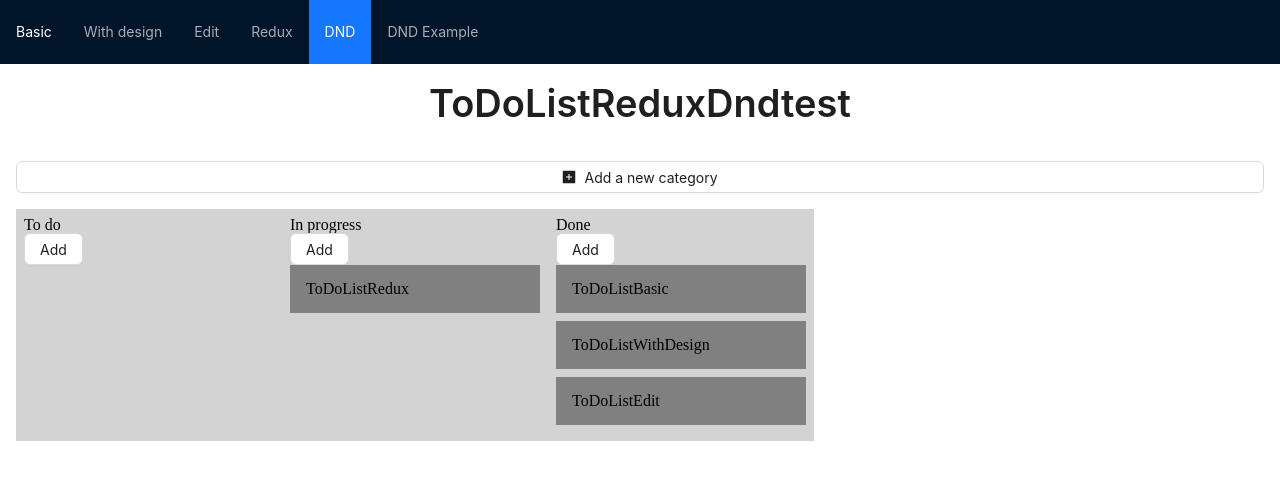
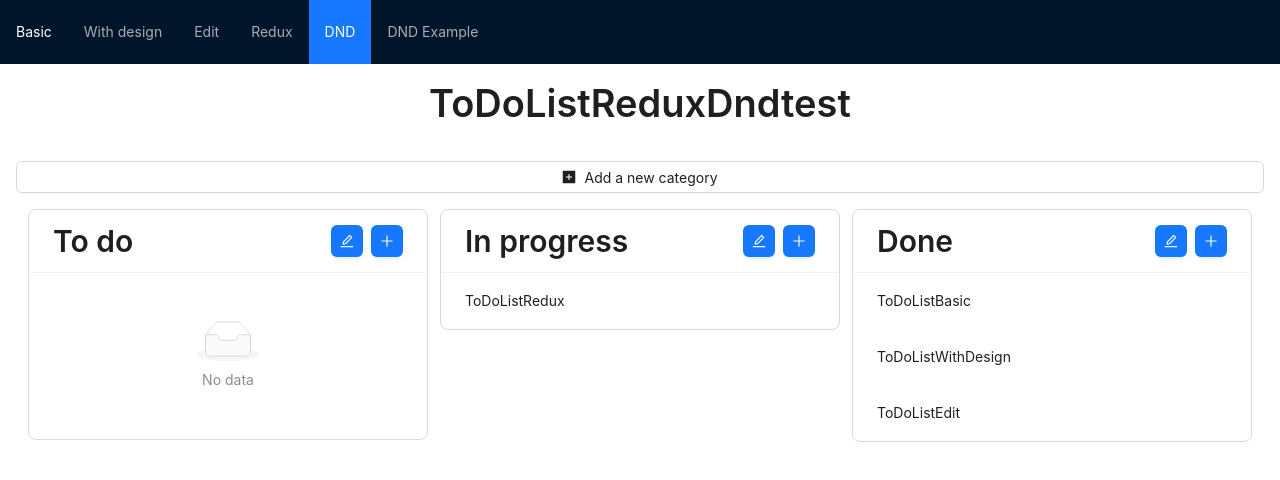
Before and after one commit to yannHippert/react-todolist-lesson, a React (Create React App) app: page /todo-list-redux-dnd in a window 1280 px wide. Shown: the top 480 px of the page. Built offline with nearby package versions, Linux system fonts and the light colour scheme.

Commit message:
DND with redux

```diff
--- a/src/Examples/DndExample/index.js
+++ b/src/Examples/DndExample/index.js
@@ -75,7 +75,7 @@ function QuoteApp() {
       newState[sInd] = result[sInd];
       newState[dInd] = result[dInd];
 
-      setState(newState.filter((group) => group.length));
+      setState(newState);
     }
   }
 
--- a/src/TodoListReduxDnd/CatgeoryList/CategoryList.tsx
+++ b/src/TodoListReduxDnd/CatgeoryList/CategoryList.tsx
@@ -10,7 +10,7 @@ interface CategoryListProps {
   category: ICategory;
   onEditCategory: () => void;
   onAddItem: () => void;
-  onEditItem: (categoryId: string, itemId: string) => void;
+  onEditItem: (itemId: string) => void;
 }
 
 const CategoryList = ({ category, onEditCategory, onAddItem, onEditItem }: CategoryListProps) => {
@@ -35,7 +35,12 @@ const CategoryList = ({ category, onEditCategory, onAddItem, onEditItem }: Categ
         <Draggable key={item.id} draggableId={item.id} index={index}>
           {(provided, snapshot) => (
             <div ref={provided.innerRef} {...provided.draggableProps} {...provided.dragHandleProps}>
-              <Text>{item.name}</Text>
+              <List.Item
+                className="list-item"
+                actions={[<Button type="primary" icon={<EditOutlined />} onClick={() => onEditItem(item.id)} />]}
+              >
+                <Text>{item.name}</Text>
+              </List.Item>
             </div>
           )}
         </Draggable>
@@ -44,15 +49,4 @@ const CategoryList = ({ category, onEditCategory, onAddItem, onEditItem }: Categ
   );
 };
 
-/*
-   <List.Item
-                className="list-item"
-                actions={[
-                  <Button type="primary" icon={<EditOutlined />} onClick={() => onEditItem(category.id, item.id)} />
-                ]}
-              >
-                <Text>{item.name}</Text>
-              </List.Item>
-*/
-
 export default CategoryList;
--- a/src/TodoListReduxDnd/ItemModal/ItemModal.tsx
+++ b/src/TodoListReduxDnd/ItemModal/ItemModal.tsx
@@ -1,11 +1,10 @@
 import { useEffect, useState } from 'react';
-import { Space, Input, Select, Typography, Modal, Button, message as PopupMessage } from 'antd';
-import { ICategory, TCategoryId } from '../types/Category';
+import { Space, Input, Typography, Modal, Button, message as PopupMessage } from 'antd';
+import { TCategoryId } from '../types/Category';
 import { IItem } from '../types/Item';
 import { ExclamationCircleFilled } from '@ant-design/icons';
 import { useDispatch } from 'react-redux';
 import { addItem, deleteItem, updateItem } from '../redux/ToDoListSlice';
-import { useSelector } from 'react-redux';
 
 const { Text } = Typography;
 
@@ -19,7 +18,6 @@ export interface ItemModalProps {
 
 const ItemModal = ({ isOpen, onClose, initialCategoryId, item }: ItemModalProps) => {
   const dispatch = useDispatch();
-  const categories = useSelector((state: any) => state.list.categories);
   const [itemName, setItemName] = useState<string>('');
   const [selectedCategory, setSelectedCategory] = useState<string>('');
 
@@ -39,8 +37,7 @@ const ItemModal = ({ isOpen, onClose, initialCategoryId, item }: ItemModalProps)
         dispatch(
           updateItem({
             categoryId: selectedCategory,
-            item: { ...item, name: itemName },
-            oldCategoryId: initialCategoryId
+            item: { ...item, name: itemName }
           })
         );
       }
@@ -81,10 +78,6 @@ const ItemModal = ({ isOpen, onClose, initialCategoryId, item }: ItemModalProps)
     setItemName(e.target.value);
   };
 
-  const handleChangeSelectedCategory = (e: any) => {
-    setSelectedCategory(e);
-  };
-
   const getTitle = (): string => {
     return (item ? 'Update' : 'Add') + ' item';
   };
@@ -115,16 +108,6 @@ const ItemModal = ({ isOpen, onClose, initialCategoryId, item }: ItemModalProps)
       <Space direction="vertical">
         <Text type="secondary">Item name:</Text>
         <Input placeholder="Item name" onChange={handleChangeItemName} value={itemName} />
-        <Text type="secondary">Category:</Text>
-        <Select
-          style={{ width: '100%' }}
-          onChange={handleChangeSelectedCategory}
-          value={selectedCategory}
-          options={categories.map((category: ICategory) => ({
-            value: category.id,
-            label: category.name
-          }))}
-        />
       </Space>
     </Modal>
   );
--- a/src/TodoListReduxDnd/TodoListReduxDnd.css
+++ b/src/TodoListReduxDnd/TodoListReduxDnd.css
@@ -6,6 +6,8 @@
 }
 
 .space-flex {
+  display: flex;
+  flex-flow: row wrap;
   justify-content: space-evenly;
 }
 
--- a/src/TodoListReduxDnd/TodoListReduxDnd.tsx
+++ b/src/TodoListReduxDnd/TodoListReduxDnd.tsx
@@ -5,18 +5,17 @@ import ItemModal from './ItemModal/ItemModal';
 import CategoryList from './CatgeoryList/CategoryList';
 import { ICategory, TCategoryId } from './types/Category';
 import { IItem } from './types/Item';
-import './TodoListReduxDnd.css';
 import CategoryModal from './CategoryModal/CategoryModal';
 import { useSelector } from 'react-redux';
-import { DragDropContext, Draggable, Droppable } from 'react-beautiful-dnd';
+import { DragDropContext, Droppable } from 'react-beautiful-dnd';
 import { useDispatch } from 'react-redux';
 import { onDragEnd } from './redux/ToDoListSlice';
+import './TodoListReduxDnd.css';
 
 const { Title } = Typography;
 
 const ToDoListRedux = () => {
   const dispatch = useDispatch();
-  const grid = 8;
 
   const categories = useSelector((state: any) => state.list.categories);
 
@@ -64,25 +63,6 @@ const ToDoListRedux = () => {
     dispatch(onDragEnd({ source, destination }));
   };
 
-  const getListStyle = (isDraggingOver: boolean) => ({
-    background: isDraggingOver ? 'lightblue' : 'lightgrey',
-    padding: grid,
-    width: 250
-  });
-
-  const getItemStyle = (isDragging: boolean, draggableStyle: any) => ({
-    // some basic styles to make the items look a bit nicer
-    userSelect: 'none',
-    padding: grid * 2,
-    margin: `0 0 ${grid}px 0`,
-
-    // change background colour if dragging
-    background: isDragging ? 'lightgreen' : 'grey',
-
-    // styles we need to apply on draggables
-    ...draggableStyle
-  });
-
   return (
     <div className="container">
       <Title level={1} style={{ textAlign: 'center' }}>
@@ -94,28 +74,18 @@ const ToDoListRedux = () => {
         Add a new category
       </Button>
 
-      <div style={{ display: 'flex' }}>
+      <div className="space-flex">
         <DragDropContext onDragEnd={handleDragEnd}>
           {categories.map((category: ICategory) => (
             <Droppable key={category.id} droppableId={category.id}>
               {(provided, snapshot) => (
-                <div ref={provided.innerRef} style={getListStyle(snapshot.isDraggingOver)} {...provided.droppableProps}>
-                  <h2>{category.name}</h2>
-                  <Button onClick={() => showAddItemModal(category.id)}>Add</Button>
-                  {category.items.map((item: IItem, itemIndex) => (
-                    <Draggable key={item.id} draggableId={item.id} index={itemIndex}>
-                      {(provided, snapshot) => (
-                        <div
-                          ref={provided.innerRef}
-                          {...provided.draggableProps}
-                          {...provided.dragHandleProps}
-                          style={getItemStyle(snapshot.isDragging, provided.draggableProps.style)}
-                        >
-                          <div>{item.name}</div>
-                        </div>
-                      )}
-                    </Draggable>
-                  ))}
+                <div ref={provided.innerRef} {...provided.droppableProps}>
+                  <CategoryList
+                    category={category}
+                    onAddItem={() => showAddItemModal(category.id)}
+                    onEditCategory={() => showEditCategoryModal(category.id)}
+                    onEditItem={(itemId) => showEditItemModal(category.id, itemId)}
+                  />
                   {provided.placeholder}
                 </div>
               )}
--- a/src/index.tsx
+++ b/src/index.tsx
@@ -5,16 +5,14 @@ import reportWebVitals from './reportWebVitals';
 import { BrowserRouter } from 'react-router-dom';
 import './index.css';
 
-const root = ReactDOM.createRoot(
-    document.getElementById('root') as HTMLElement
-);
+const root = ReactDOM.createRoot(document.getElementById('root') as HTMLElement);
 
 root.render(
-    <React.StrictMode>
-        <BrowserRouter>
-            <App />
-        </BrowserRouter>
-    </React.StrictMode>
+  //<React.StrictMode>
+  <BrowserRouter>
+    <App />
+  </BrowserRouter>
+  //</React.StrictMode>
 );
 
 // If you want to start measuring performance in your app, pass a function
```
